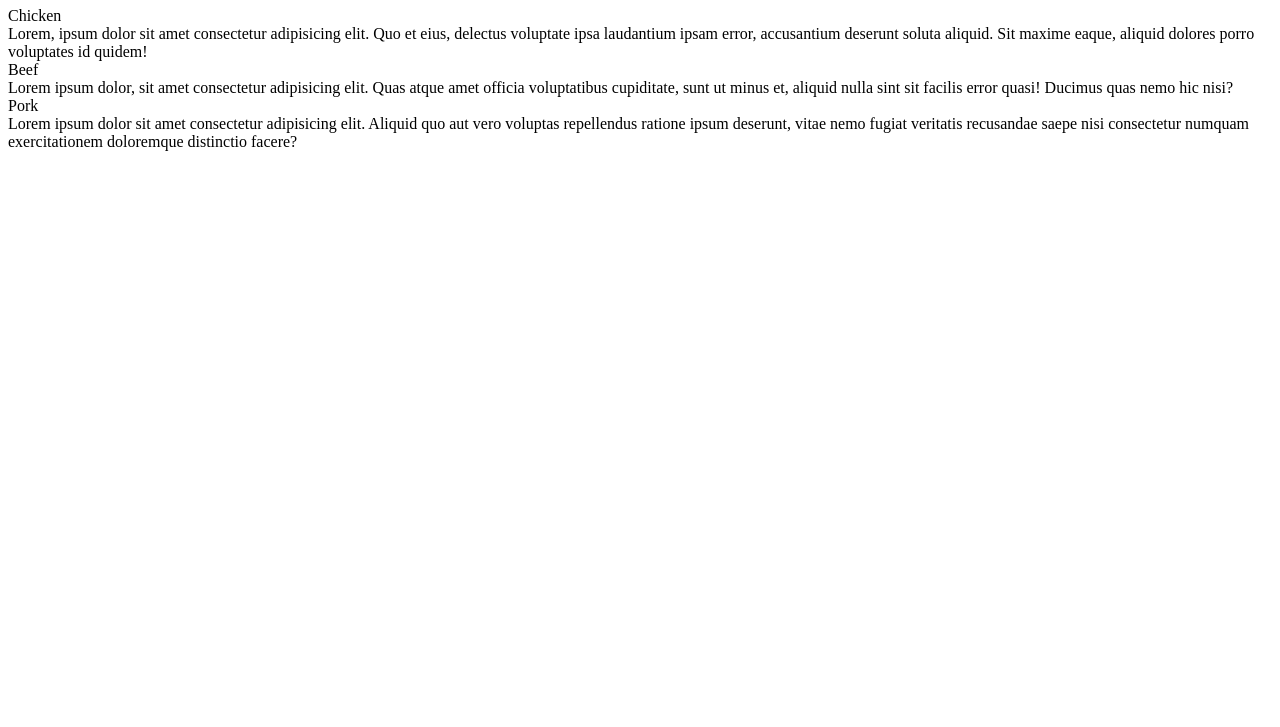
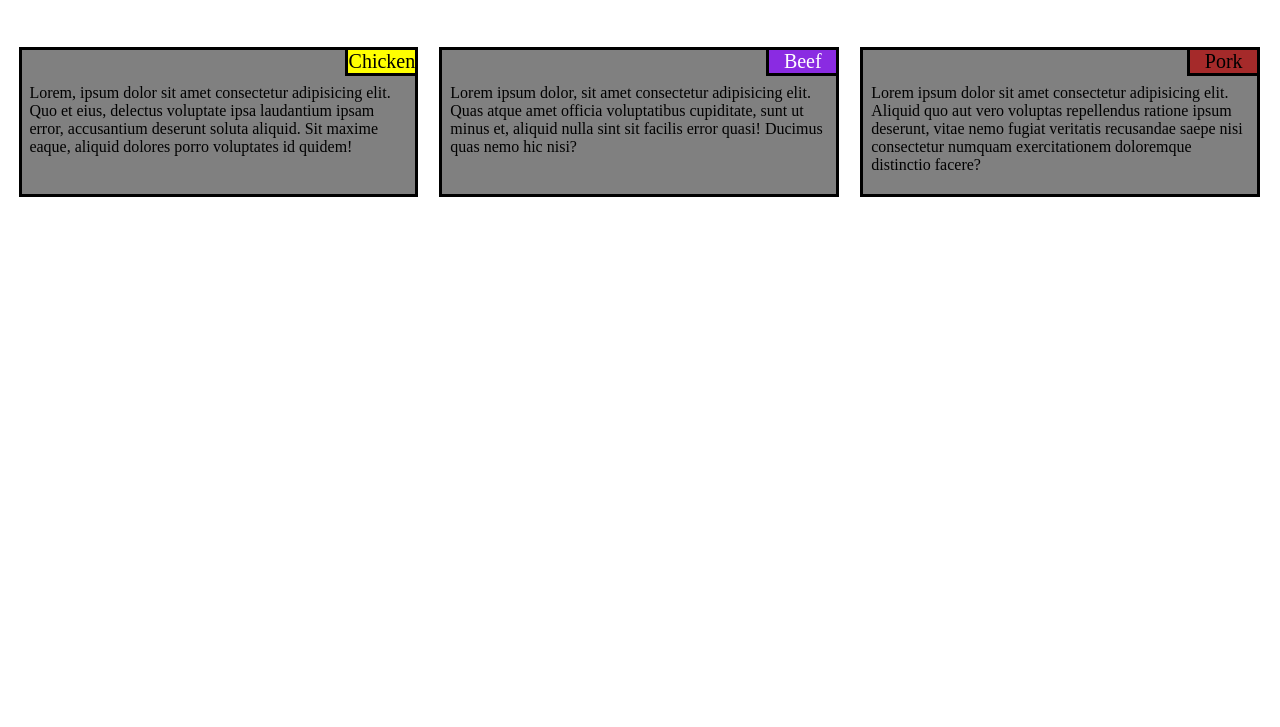
Before and after one commit to AndrewChiziba/html-css-javascript-basics, a plain HTML site: page index.html in a window 1280 px wide. Shown: the part 73-800 px from the top of the page. Drawn offline with Linux system fonts and the light colour scheme; the site is published under a folder, as on GitHub Pages, so addresses that start at the root find nothing.

Commit message:
css linlk update

```diff
--- a/index.html
+++ b/index.html
@@ -5,7 +5,7 @@
     <meta charset="UTF-8">
     <meta name="viewport" content="width=device-width, initial-scale=1">
     <title>Simple Restuarant</title>
-    <link rel="stylesheet" href="/mod2-solution/css/site.css">
+    <link rel="stylesheet" href="./mod2-solution/css/site.css">
 </head>
 
 <body>
```
